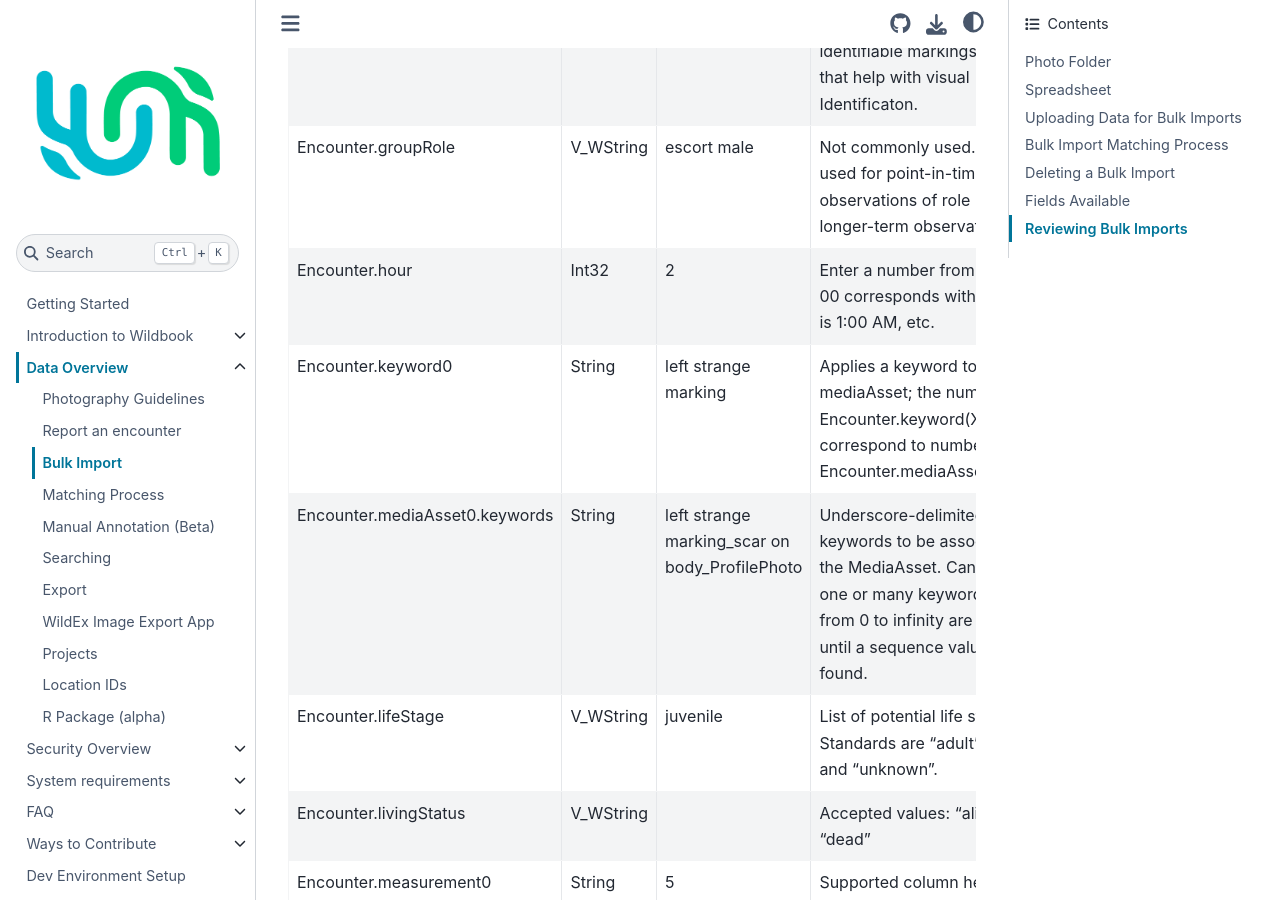
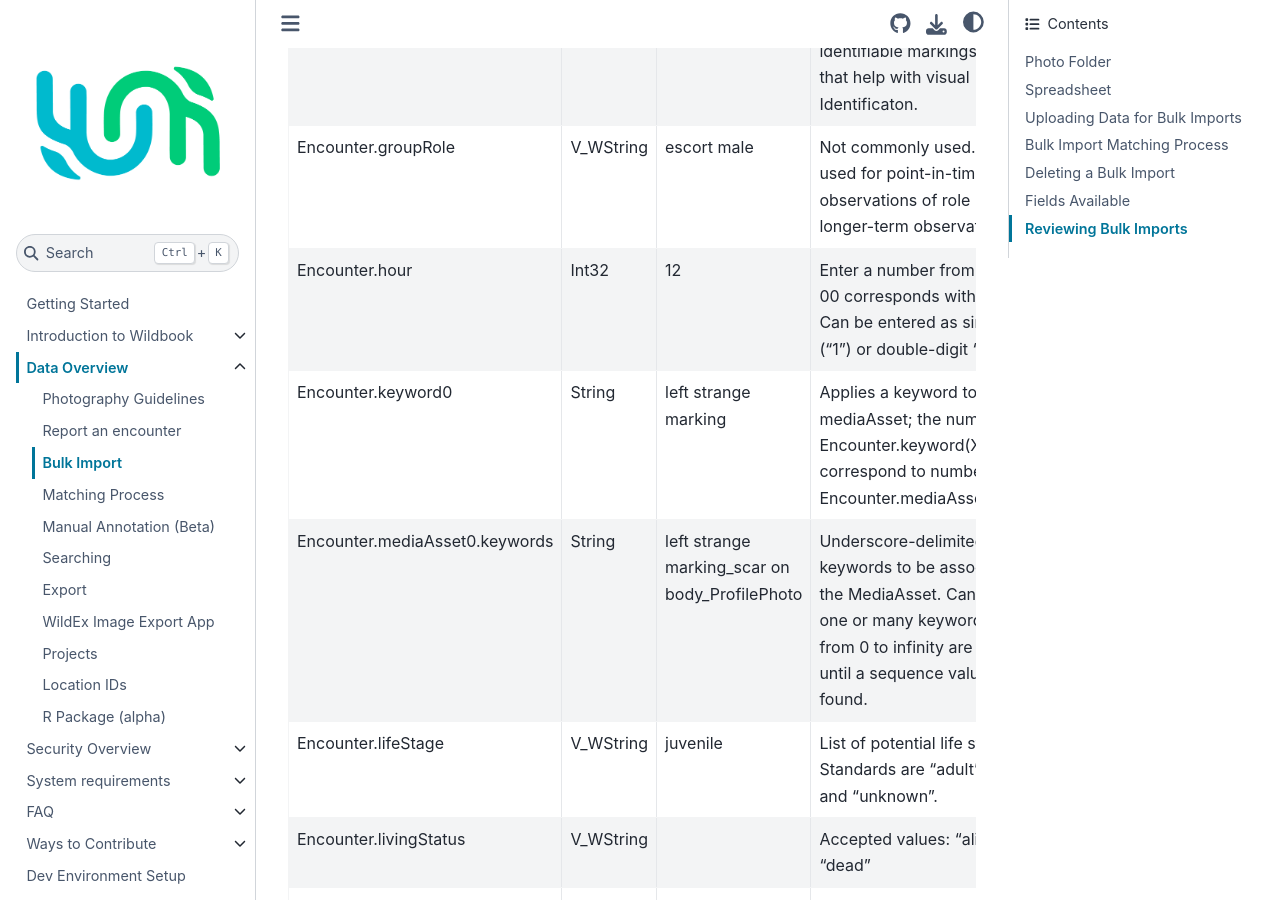
Before and after one commit to WildMeOrg/wildbook-docs, a Sphinx documentation site: the page built from docs/data/bulk-import-beta.md, in a window 1280 px wide and 900 px high, scrolled down 7207 px. Built offline with Sphinx 7.4.7 and the Sphinx Book theme 1.1.4, drawn with Linux system fonts in a browser that asks for light colours.

Commit message:
Update bulk-import-beta.md
More updates to reflect new experience.

```diff
--- a/docs/data/bulk-import-beta.md
+++ b/docs/data/bulk-import-beta.md
@@ -123,7 +123,7 @@ The following fields can be included when uploading an Encounter. Review the des
 | Encounter.dateInMilliseconds | Int64 | 1589554848 | Skip other Encounter date fields if you have a precise date and time (milliseconds since epoch---the standard computer format for date and times). Format is a large integer like 1516685992499. |
 | Encounter.distinguishingScar | V_WString | left body | Description of any highly-identifiable markings/scarring that help with visual Identificaton. |
 | Encounter.groupRole | V_WString | escort male | Not commonly used. Largely used for point-in-time observations of role rather than longer-term observations. |
-| Encounter.hour | Int32 | 2 | Enter a number from 00 to 23, 00 corresponds with midnight, 1 is 1:00 AM, etc. |
+| Encounter.hour | Int32 | 12 | Enter a number from 00 to 23, 00 corresponds with midnight. Can be entered as single-digit ("1") or double-digit "01" values. |
 | Encounter.keyword0 | String | left strange marking | Applies a keyword to a mediaAsset; the number of Encounter.keyword(X) should correspond to number of Encounter.mediaAsset(X). |
 | Encounter.mediaAsset0.keywords | String | left strange marking_scar on body_ProfilePhoto | Underscore-delimited list of keywords to be associated with the MediaAsset. Can be used for one or many keywords. Values from 0 to infinity are iterated until a sequence value is not found. |
 | Encounter.lifeStage | V_WString | juvenile | List of potential life stages. Standards are "adult", "juvenile", and "unknown". |
```
